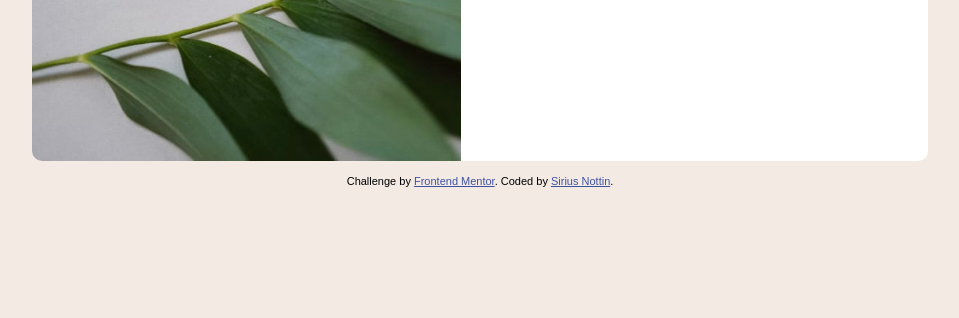
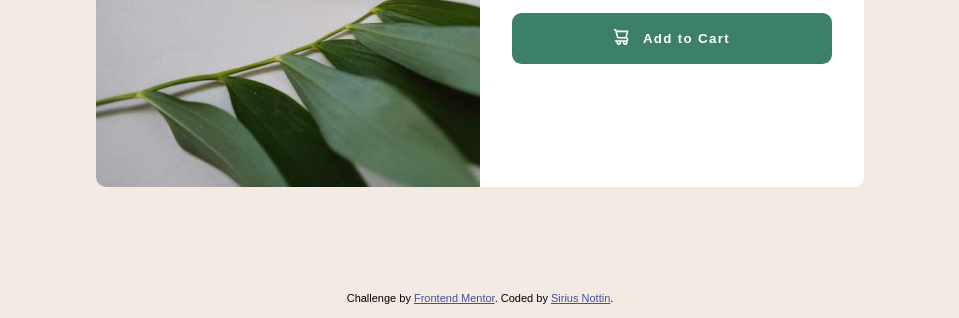
Before and after one commit to siriusnottin/product-preview-card-component, a plain HTML site: page index.html in a window 1280 px wide. Shown: the part 482-800 px from the top of the page, without its empty margins (160-1119 px from the left). Drawn offline with Linux system fonts and the light colour scheme; a web font is replaced by a local one.

Commit message:
feat: readjust responsive layout and some refactor

```diff
--- a/styles/main.css
+++ b/styles/main.css
@@ -31,6 +31,11 @@
 body {
 	background-color: var(--color-cream);
 	font-family: var(--font-main-font, sans-serif);
+	display: grid;
+	grid-area: 'main' 'footer';
+	grid-template-rows: 1fr auto;
+	grid-template-columns: 1fr;
+	min-height: 100vh;
 }
 
 .main-container {
@@ -43,10 +48,9 @@ body {
 	display: grid;
 	grid-template-columns: repeat(2, 1fr);
 	background-color: var(--color-white);
-	width: 70%;
+	width: 40%;
 	border-radius: 10px;
 	overflow: hidden;
-}
 
 	.product-preview-image {
 		img {
@@ -55,11 +59,13 @@ body {
 		}
 	}
 
+	@media (max-width: 1300px) {
+		width: 60%;
+	}
+
 	@media (max-width: 768px) {
-	.product-preview {
 		grid-template-columns: 1fr;
 		width: 60%;
-	}
 
 		.product-preview-image {
 			img {
@@ -72,7 +78,6 @@ body {
 	}
 
 	@media (max-width: 375px) {
-	.product-preview {
 		grid-template-columns: 1fr;
 		width: 90%;
 	}
@@ -82,6 +87,7 @@ body {
 	padding: 32px;
 	display: flex;
 	flex-direction: column;
+	justify-content: center;
 	gap: 28px;
 
 	.product-preview-content-header {
```
Lines whose indentation alone changed are shown as unchanged.
